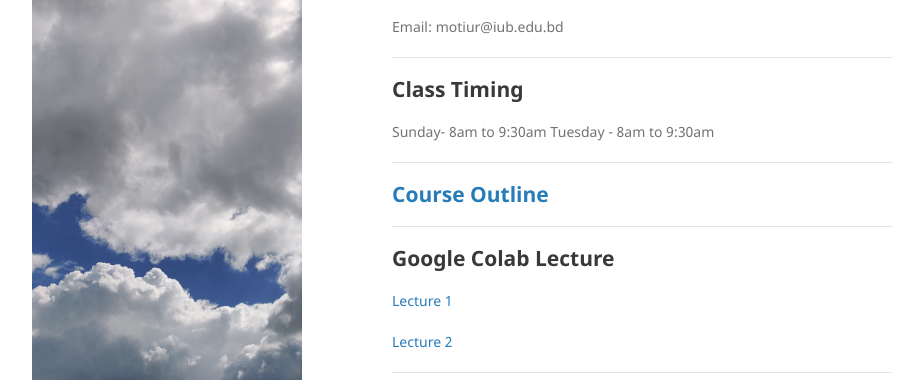
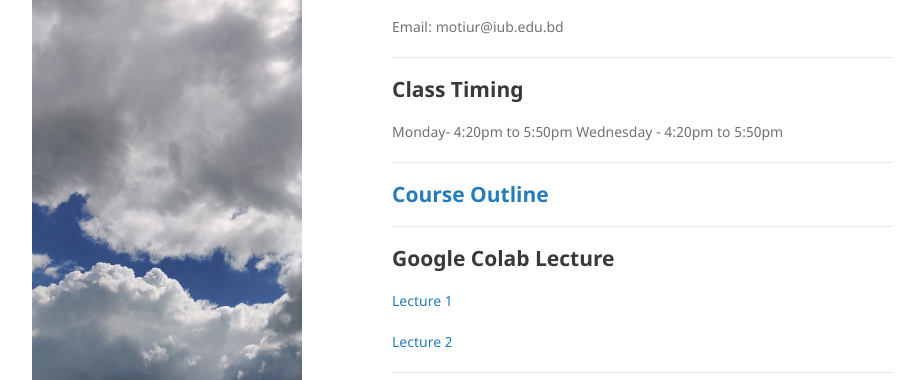
Before and after one commit to mohammadmotiurrahman/mohammadmotiurrahman.github.io, a Jekyll site: the page built from cse203_12/index.md, in a window 1280 px wide. Shown: the part 174-554 px from the top of the page, without its empty margins (178-1101 px from the left). Built offline with Jekyll 4.4.1, drawn with Linux system fonts in a browser that asks for light colours; our own code applies the rules of GitHub Pages for plain Markdown files.

Commit message:
Update index.md

```diff
--- a/cse203_12/index.md
+++ b/cse203_12/index.md
@@ -6,8 +6,9 @@ Email: motiur@iub.edu.bd
 * * *
 
 ## Class Timing
-Sunday- 8am to 9:30am
-Tuesday - 8am to 9:30am
+Monday- 4:20pm to 5:50pm
+Wednesday - 4:20pm to 5:50pm
+
 
 * * *
 ## [Course Outline]()
```
